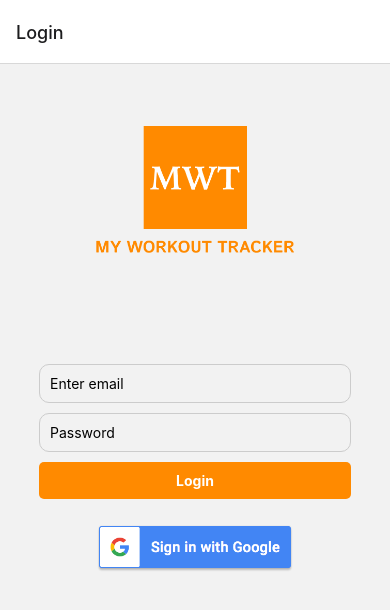
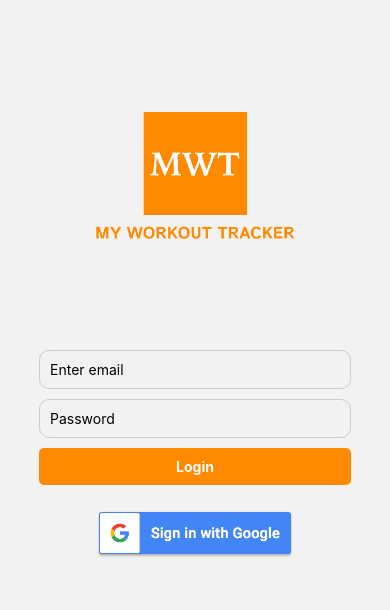
Before and after one commit to ErikOnd/workout_tracker_app, a React Native app: screen /Login in a window 390 px wide. Shown: the top 610 px of the page. Built offline with nearby package versions, Linux system fonts and the light colour scheme.

Commit message:
styling changes

```diff
--- a/App.js
+++ b/App.js
@@ -12,7 +12,11 @@ const Stack = createStackNavigator();
 export default function App() {
   return (
     <NavigationContainer>
-      <Stack.Navigator>
+      <Stack.Navigator
+        screenOptions={{
+          headerShown: false, // Hide the header for all screens
+        }}
+      >
         <Stack.Screen name="Login" component={LoginPage} />
         <Stack.Screen name="WorkoutPage" component={WorkoutPage} />
         <Stack.Screen name="EditWorkoutPage" component={EditWorkoutPage} />
--- a/src/components/EditWorkoutPage.jsx
+++ b/src/components/EditWorkoutPage.jsx
@@ -195,6 +195,7 @@ const styles = StyleSheet.create({
     marginBottom: 16,
     color: "#FF8A00",
     textAlign: "center",
+    marginTop: 50,
   },
   exerciseContainer: {
     flex: 1,
--- a/src/components/LoginPage.jsx
+++ b/src/components/LoginPage.jsx
@@ -125,6 +125,7 @@ const styles = StyleSheet.create({
   logo: {
     width: 200,
     resizeMode: "contain",
+    marginTop: 50,
   },
   button: {
     alignItems: "center",
--- a/src/components/WorkoutPage.jsx
+++ b/src/components/WorkoutPage.jsx
@@ -54,6 +54,7 @@ const styles = StyleSheet.create({
     textAlign: "center",
     color: "#FF8A00",
     fontWeight: "800",
+    marginTop: 50,
   },
   workoutContainer: {
     backgroundColor: "#fff",
```
